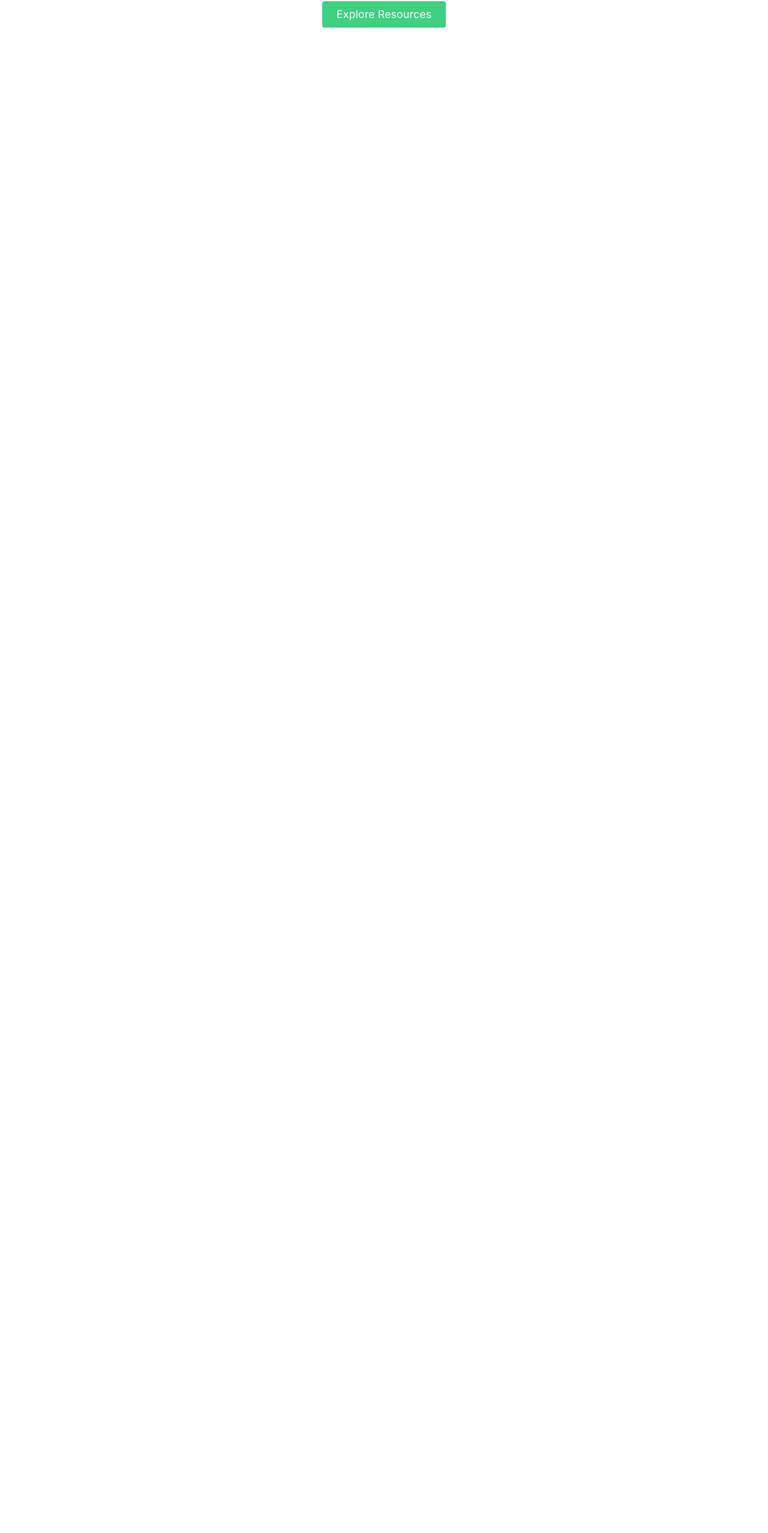
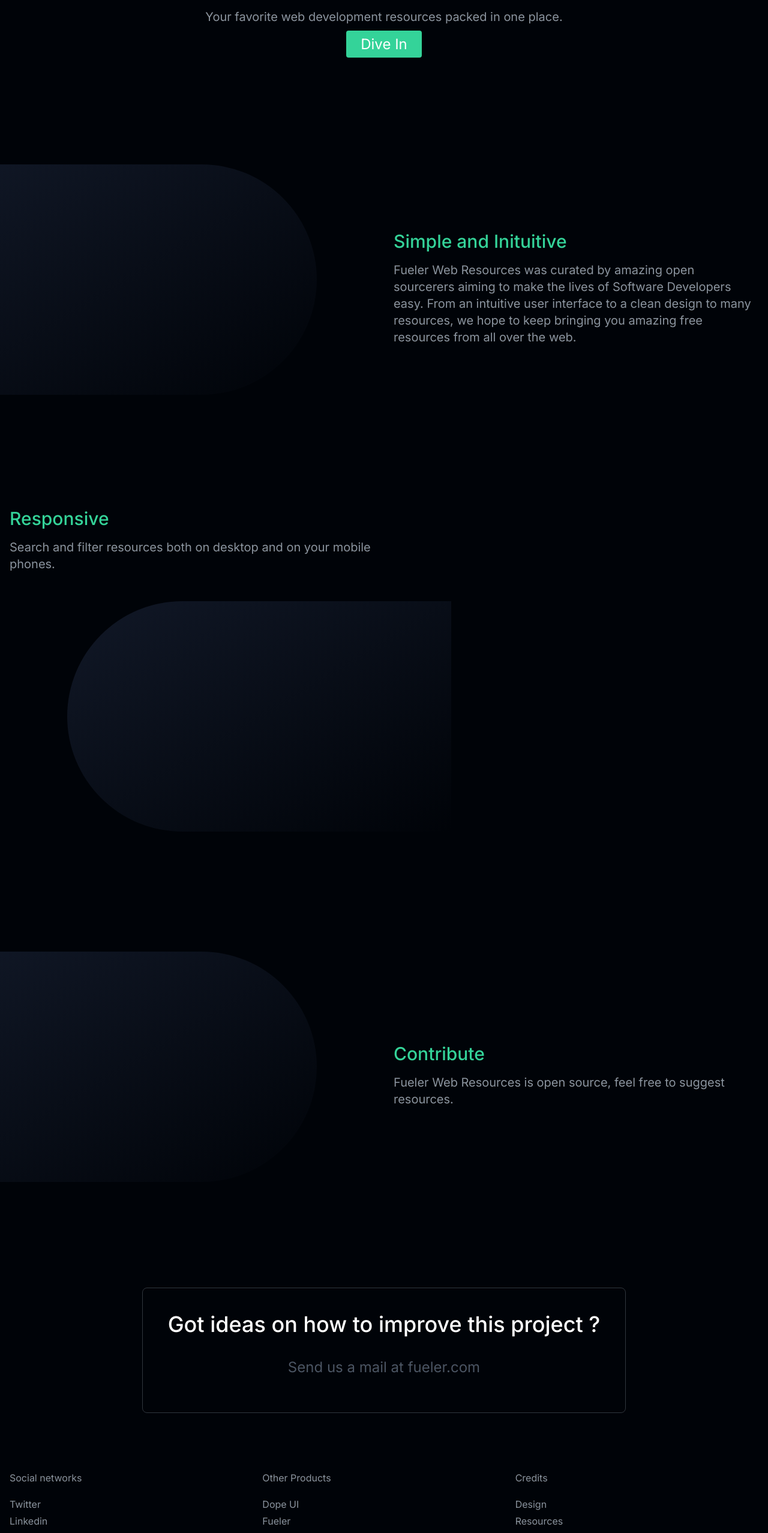
Before and after one commit to Fueler-io/Web-Development-Resources, a Next.js app: page / in a window 1280 px wide. Shown: the part 223-2778 px from the top of the page at 60% size. Before the commit the page ends 800 px from the top, so only its background shows below. Built offline with nearby package versions, Linux system fonts and the light colour scheme.

Commit message:
[FUEL-003] feat: landing page, start inifinite scolling

```diff
--- a/components/modals/SuggestResourceModal.tsx
+++ b/components/modals/SuggestResourceModal.tsx
@@ -17,7 +17,6 @@ export default function ResourceModal(props: ToggleModalProps) {
       .from("suggested_resources")
       .insert([values]);
     if (error) {
-      console.log(error)
       toast.error("oops! an error occured, kindly try again");
     }
     toast.success("yay 💃, resource has been successfully submitted");
--- a/components/navbar/DashTopBar.tsx
+++ b/components/navbar/DashTopBar.tsx
@@ -8,7 +8,7 @@ export default function DashTopBar(props: ToggleModalProps) {
         <h1 className="mb-1 text-2xl font-bold text-white">Resources</h1>
       </div>
       <div className="flex justify-between flex-1 space-x-4 md:justify-end">
-        <div className="relative w-full md:max-w-xs">
+        {/* <div className="relative w-full md:max-w-xs">
           <svg
             className="absolute w-5 h-5 text-blue-100 top-3 left-3 opacity-70"
             fill="currentColor"
@@ -26,7 +26,7 @@ export default function DashTopBar(props: ToggleModalProps) {
             className="w-full h-10 pr-4 text-sm font-semibold text-white placeholder-white bg-black-brand-08 border border-black-brand-06 rounded-lg pl-9 placeholder-opacity-70 focus:outline-none focus:ring-2 focus:ring-green-brand-01 focus:ring-opacity-60"
             placeholder="Enter your search term..."
           />
-        </div>
+        </div> */}
         <button onClick={() => props.setShowModal(true)} className="inline-flex bg-black-brand-08 border border-black-brand-06 text-green-brand-01 py-1 px-6 focus:outline-none rounded-lg text-lg hover:animate-bounce hover:text-white">Suggest a resource</button>
       </div>
     </div>
--- a/components/navbar/LandingNavbar.tsx
+++ b/components/navbar/LandingNavbar.tsx
@@ -5,7 +5,7 @@ const Navbar = () => {
   return (
     <header className="items-center">
       <div className="transition duration-500 ease-in-out transform my-2 ">
-        <div className="flex flex-row items-center p-5 w-full lg:flex-row">
+        <div className="flex flex-row items-center py-5 w-full lg:flex-row">
           <Link href="/">
             <a className="justify-center flex-1 focus:outline-none md:ml-auto md:mr-auto">
               <svg
--- a/components/navbar/Sidebar.tsx
+++ b/components/navbar/Sidebar.tsx
@@ -11,7 +11,7 @@ const Sidebar = (props: ToggleProps) => {
       id="menu"
       className={`sticky top-0 z-10 flex-col ${
         props.toggleState ? "" : "hidden"
-      } h-screen px-4 py-4 bg-black-brand-08 shadow-inner w-full lg:w-60 xl:w-64 2xl:w-80 lg:px-6 xl:px-8 lg:py-6 lg:flex overflow-scroll border-r border-black-brand-06`}
+      } h-screen px-4 py-4 bg-gradient-to-tr from-black-brand-08 to-black shadow-inner w-full lg:w-60 xl:w-64 2xl:w-80 lg:px-6 xl:px-8 lg:py-6 lg:flex overflow-scroll border-r border-black-brand-06`}
     >
       <div className="flex-1 py-4">
         <a href="#" className="hidden md:block">
--- a/hooks/fetchResources.ts
+++ b/hooks/fetchResources.ts
@@ -7,5 +7,6 @@ export const fetchResources = async ({queryKey}: any) => {
   .from<Resource>('resources')
   .select(`*`)
   .filter("tag", "eq", queryKey[1])
+  .range(0, 6)
   return {data, error};
 }
--- a/package.json
+++ b/package.json
@@ -18,6 +18,7 @@
     "next-themes": "^0.0.15",
     "react": "^17.0.2",
     "react-dom": "^17.0.2",
+    "react-infinite-scroll-component": "^6.1.0",
     "react-query": "^3.26.0",
     "react-toastify": "^8.0.3",
     "yup": "^0.32.11"
--- a/pages/index.tsx
+++ b/pages/index.tsx
@@ -1,39 +1,167 @@
 import React from "react";
-import Link from 'next/link';
+import Link from "next/link";
 import Head from "next/head";
-import Navbar from '../components/navbar/LandingNavbar';
-
+import Navbar from "../components/navbar/LandingNavbar";
 
 const LandingPage = () => {
-
   return (
     <>
       <Head>
         <meta name="viewport" content="width=device-width, initial-scale=1" />
         <meta charSet="utf-8" />
         <meta property="og:title" content="web-resources" key="ogtitle" />
-        <meta property="og:description" content="free resources for web development" key="ogdesc" />
+        <meta
+          property="og:description"
+          content="free resources for web development"
+          key="ogdesc"
+        />
         <title>Web Dev</title>
       </Head>
-      <main className="flex flex-col w-full dark:bg-black-brand-01 font-inter">
-        <div className="container mx-auto">
-          <Navbar/>
+      <main className="flex flex-col w-full bg-black-brand-01 font-inter overflow-hidden">
+        <div className="container px-4 mx-auto my-4">
+          <Navbar />
         </div>
-        <section className="text-gray-600 body-font">
-          <div className="container mx-auto flex px-5 py-24 items-center justify-center flex-col">
-            <div className="text-center lg:w-2/3 w-full text-black-brand-black-01 dark:text-white">
-              <h1 className="title-font sm:text-4xl text-3xl mb-4 font-medium">Page Under Development</h1>
-              <div className="flex justify-center">
-                <Link href="/resources">
-                  <a className="inline-flex text-white bg-green-brand-01 border-0 py-2 px-6 focus:outline-none rounded text-lg">Explore Resources</a>
-                </Link>
+        <section className="text-gray-600 body-font h-100 container px-4 mx-auto">
+          <div className="text-center py-6">
+            <h1 className="font-sans text-6xl text-white py-4">
+              Unlock Over 1000+ FREE Web Resources
+            </h1>
+            <p className="text-xl text-gray-brand-02 py-4">
+              Your favorite web development resources packed in one place.
+            </p>
+            <Link href="/resources">
+              <a className="bg-green-400 rounded text-white px-6 py-2 text-2xl hover:bg-green-600">Dive In</a>
+            </Link>
+          </div>
+          <div className="grid gap-8 md:grid-cols-2 mt-36 mb-10">
+            <div className="pb-6">
+              <div className="md:-ml-32 md:my-4 md:mr-24 rounded-full md:rounded-none md:rounded-r-full bg-gradient-to-br from-gray-900 to-black h-96"></div>
+            </div>
+            <div className="flex flex-col justify-center">
+              <h3 className="text-3xl pt-1 pb-4 text-green-400 font-medium">
+                Simple and Inituitive
+              </h3>
+              <p className="text-xl text-gray-brand-02">
+                Fueler Web Resources was curated by amazing open sourcerers
+                aiming to make the lives of Software Developers easy. From an
+                intuitive user interface to a clean design to many resources, we
+                hope to keep bringing you amazing free resources from all over
+                the web.
+              </p>
+            </div>
+          </div>
+
+          <div className="grid gap-8 md:grid-cols-2 mt-36 mb-10">
+
+            <div className="flex flex-col justify-center">
+              <h3 className="text-3xl pt-1 pb-4 text-green-400 font-medium">
+               Responsive
+              </h3>
+              <p className="text-xl text-gray-brand-02">
+                Search and filter resources both on desktop and on your mobile phones.
+              </p>
+            </div>
+            <div className="row-start-1 md:row-start-2 pb-6">
+              <div className="md:-mr-32 md:my-4 md:ml-24 rounded-full md:rounded-none md:rounded-l-full bg-gradient-to-br from-gray-900 to-black h-96 "></div>
+            </div>
+          </div>
+
+
+          <div className="grid gap-8 md:grid-cols-2 mt-36 mb-10">
+            <div className="pb-6">
+              <div className="md:-ml-32 md:my-4 md:mr-24 rounded-full md:rounded-none md:rounded-r-full bg-gradient-to-br from-gray-900 to-black h-96"></div>
+            </div>
+            <div className="flex flex-col justify-center">
+              <h3 className="text-3xl pt-1 pb-4 text-green-400 font-medium">
+                Contribute
+              </h3>
+              <p className="text-xl text-gray-brand-02">
+                Fueler Web Resources is open source, feel free to suggest resources.
+              </p>
+            </div>
+          </div>
+
+
+          <section className="text-gray-600 body-font container mx-auto">
+            <div className="container mx-auto flex px-5 py-24 items-center justify-center flex-col">
+              <div className="text-center lg:w-2/3 w-full p-6 border border-black-brand-06 rounded-lg">
+                <h1 className="text-4xl mb-4 font-medium text-white py-4">Got ideas on how to improve this project ?</h1>
+                <p className="mb-8 leading-relaxed text-2xl">Send us a mail at fueler.com</p>
               </div>
             </div>
+          </section>
+
+          <footer className="grid gap-4 grid-cols-3 md:grid-cols-3">
+            <ul className="space-y-1 text-gray-brand-02">
+              <li className="pb-4">Social networks</li>
+              <li>
+                <a
+                  href="https://twitter.com/"
+                  className="hover:underline"
+                >
+                  Twitter
+                </a>
+              </li>
+              <li>
+                <a href="#" className="hover:underline">
+                  Linkedin
+                </a>
+              </li>
+              <li>
+                <a href="#" className="hover:underline">
+                  Instagram
+                </a>
+              </li>
+            </ul>
+            <ul className="space-y-1 text-gray-brand-02">
+              <li className="pb-4">Other Products</li>
+              <li>
+                <a href="#" className="hover:underline">
+                  Dope UI
+                </a>
+              </li>
+              <li>
+                <a href="#" className="hover:underline">
+                  Fueler
+                </a>
+              </li>
+              <li>
+                <a href="#" className="hover:underline">
+                  Excuse Me
+                </a>
+              </li>
+              <li>
+                <a href="#" className="hover:underline">
+                  Singapour
+                </a>
+              </li>
+            </ul>
+            <ul className="space-y-1 text-gray-brand-02">
+              <li className="pb-4">Credits</li>
+              <li>
+                <a href="#" className="hover:underline">
+                   Design
+                </a>
+              </li>
+              <li>
+                <a href="#" className="hover:underline">
+                  Resources
+                </a>
+              </li>
+              <li>
+                <a href="#" className="hover:underline">
+                  Images
+                </a>
+              </li>
+            </ul>
+          </footer>
+          <div className="text-center">
+            <p className="text-base py-6">Made with ❤️ by Minna</p>
           </div>
         </section>
       </main>
     </>
-  )
-}
+  );
+};
 
 export default LandingPage;
--- a/pages/resources/[category].tsx
+++ b/pages/resources/[category].tsx
@@ -1,32 +1,62 @@
 import * as React from "react";
 import { useRouter } from "next/router";
 import { GetStaticProps } from "next";
+import InfiniteScroll from "react-infinite-scroll-component";
 import Layout from "../../components/layout";
+import { supabase } from "../../utils/supabase";
 import { QueryClient, useQuery } from "react-query";
 import { dehydrate } from "react-query/hydration";
+import { Resource } from "../../hooks/types";
 import { fetchResources } from "../../hooks/fetchResources";
 import { sidebarLinks } from "../../utils/nav-menu";
 import ResourceCard from "../../components/cards/ResourceCard";
 
 export default function DashboardWithFilter() {
   const router = useRouter();
-  const { data } = useQuery(
-    ["resources", router.query.category],
-    fetchResources
-  );
+  const {data} = useQuery(["resources", router.query.category], fetchResources)
+  const [deet, setDeets] = React.useState<Resource[] | null | undefined>(data?.data);
+  const [hasMore, setHasMore] = React.useState(true);
+
+  const getResourceslength = () => {
+    if (deet) {
+      return deet.length
+    }
+    return 0;
+  }
+
+  const getMoreResources = async () => {
+    const { data, error } = await supabase
+      .from<Resource>("resources")
+      .select(`*`)
+      .filter("tag", "eq", router.query.category)
+      .limit(getResourceslength() + 5)
+    return { data, error };
+  };
+
 
   return (
     <div>
+      <InfiniteScroll
+        dataLength={getResourceslength()}
+        next={getMoreResources}
+        hasMore={hasMore}
+        loader={<h3> Loading...</h3>}
+        endMessage={<h4>Nothing more to show</h4>}
+      >
         <ul
           role="list"
           className={
             "grid grid-cols-1 gap-3 sm:grid-cols-2 md:grid-cols-3 lg:grid-cols-3 xl:grid-cols-4 overflow-y-auto py-4"
           }
         >
-        {data && data.data && data.data.map(item => (
+          {deet &&
+            deet.map((item) => (
               <ResourceCard key={item.name} item={item} />
             ))}
         </ul>
+      </InfiniteScroll>
+
+      {/* <button onClick={getMoreResources} className="bg-green-500 text-white">Load More</button> */}
     </div>
   );
 }
```
Also changed, not shown: components/auth/Auth.tsx (added, +50 -0 lines), components/layout/index.tsx (+1 -7 lines), hooks/IntesectionObserver.ts (added, +38 -0 lines), 1 other file (tests, documents, lock files or other folders). Lines whose indentation alone changed are shown as unchanged.
